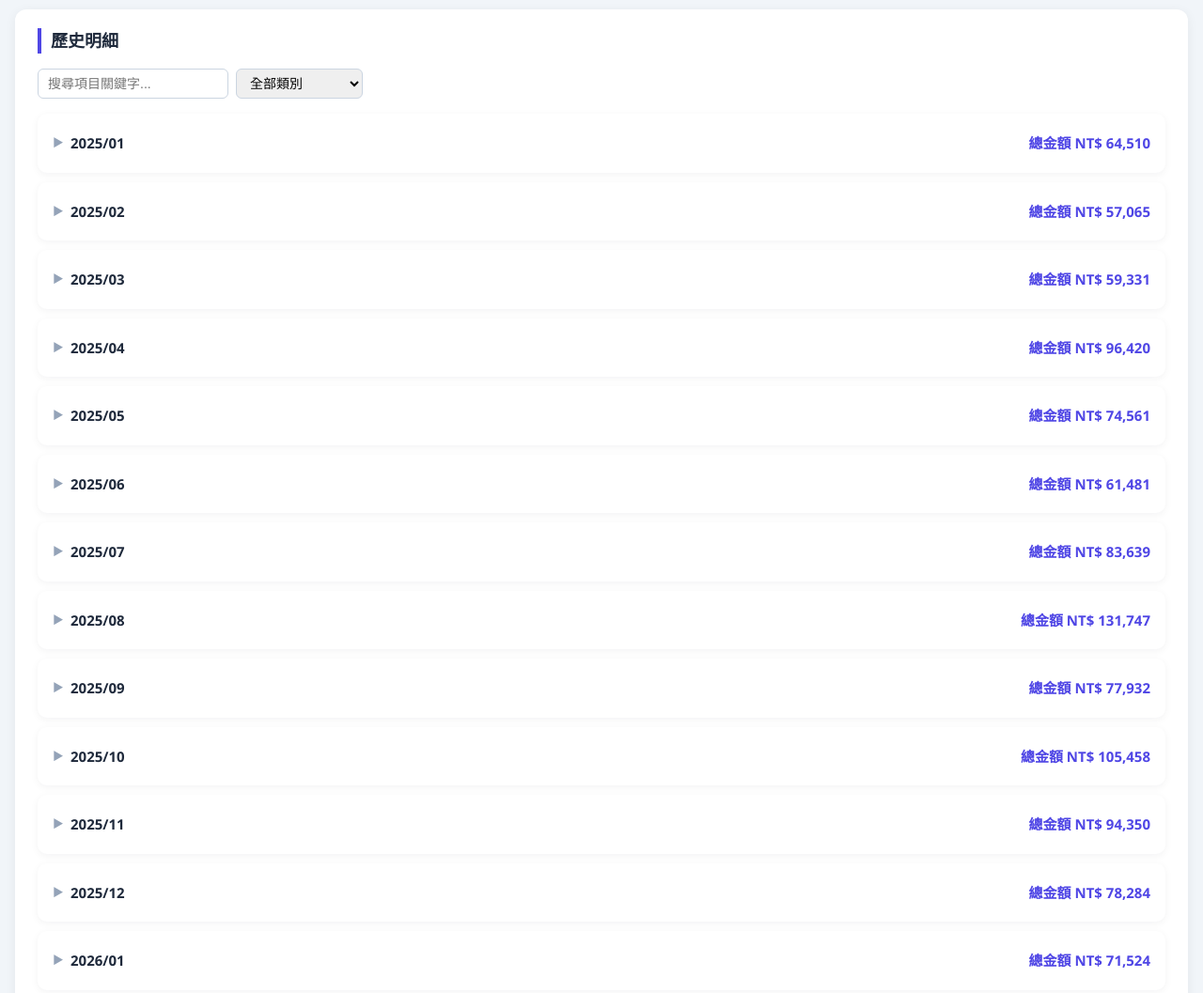
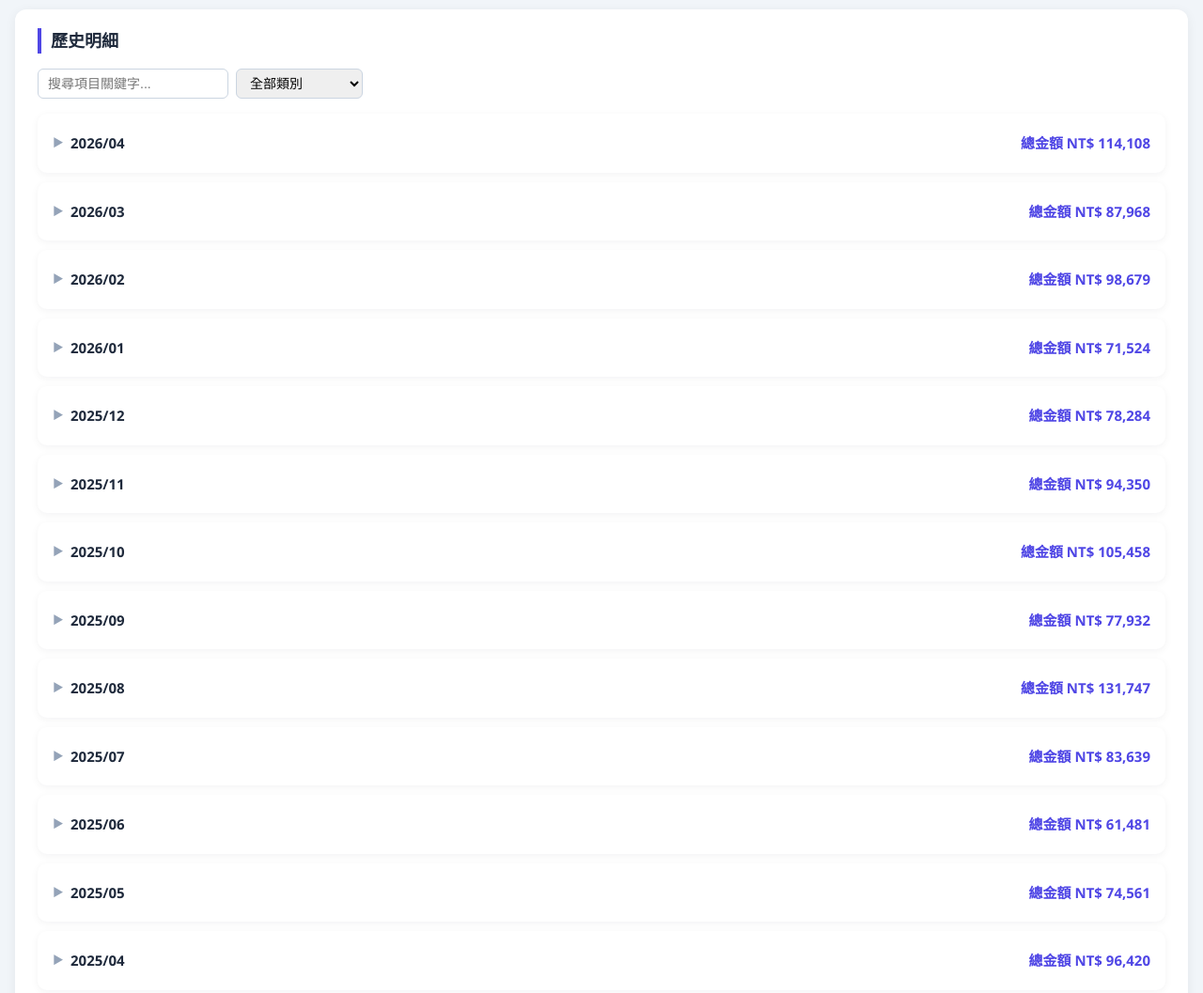
Before and after one commit to JimmyLin0926/family-expenses, a plain HTML site: page index.html in a window 1280 px wide. Shown: the part 4380-5437 px from the top of the page at 94% size. Drawn offline with nearby package versions, Linux system fonts and the light colour scheme.

Commit message:
Update index.html

```diff
--- a/index.html
+++ b/index.html
@@ -1187,8 +1187,8 @@ fc.addEventListener('change', applyFilter);
   }
 
   function filterHistoryCards(){
-    // 「逐月明細(歷史)」僅保留過去月份
-    var cards = document.querySelectorAll('section.month-card[data-month]');
+    // 「歷史明細」僅保留過去月份，並依年/月由新到舊排序
+    var cards = Array.from(document.querySelectorAll('section.month-card[data-month]'));
     cards.forEach(function(card){
       var dm = card.getAttribute('data-month');
       if (!/^\d{6}$/.test(dm)) return;
@@ -1198,6 +1198,14 @@ fc.addEventListener('change', applyFilter);
         card.style.display = 'none';
       }
     });
+    // 排序：data-month 由大到小（新到舊）
+    var grid = cards.length ? cards[0].parentNode : null;
+    if (grid) {
+      cards.sort(function(a, b){
+        return b.getAttribute('data-month').localeCompare(a.getAttribute('data-month'));
+      });
+      cards.forEach(function(c){ grid.appendChild(c); });
+    }
   }
 
   function init(){
```
